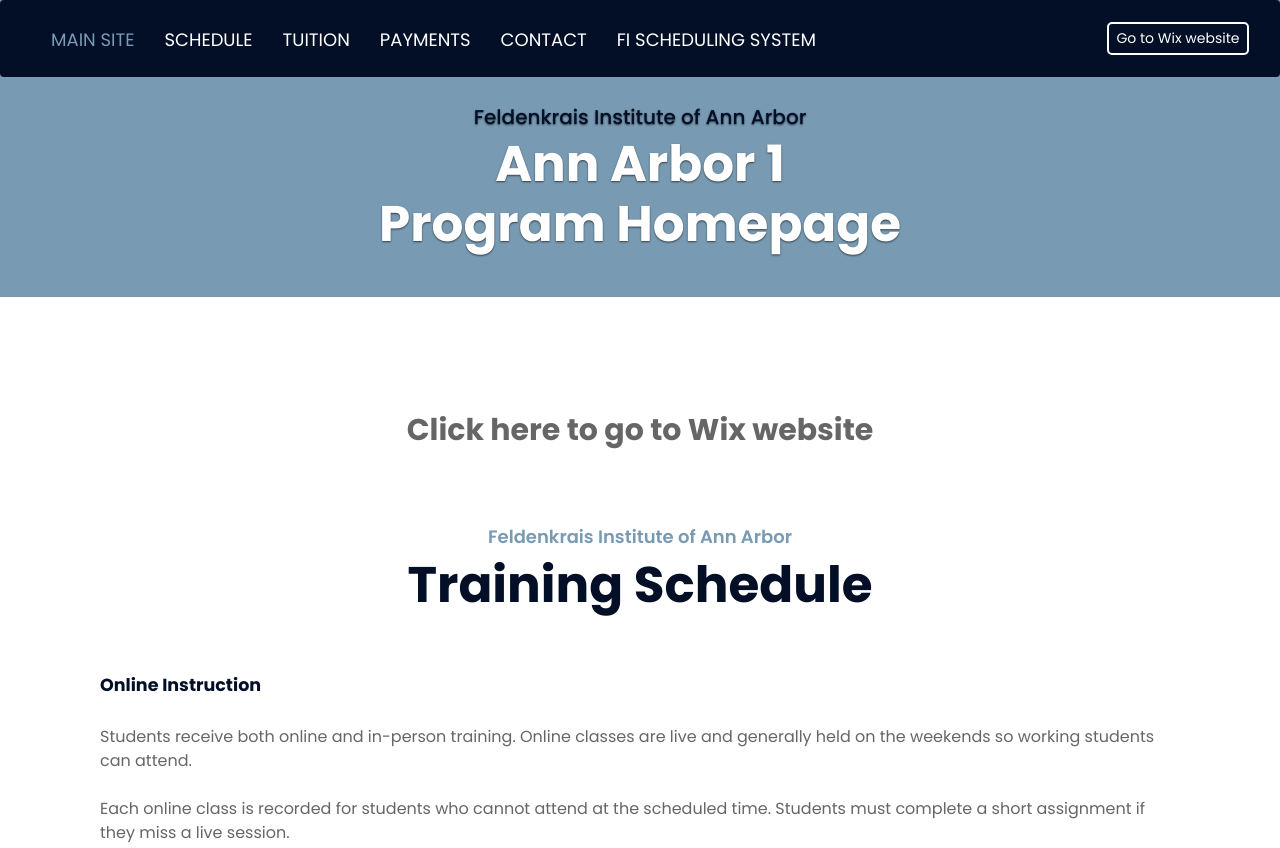
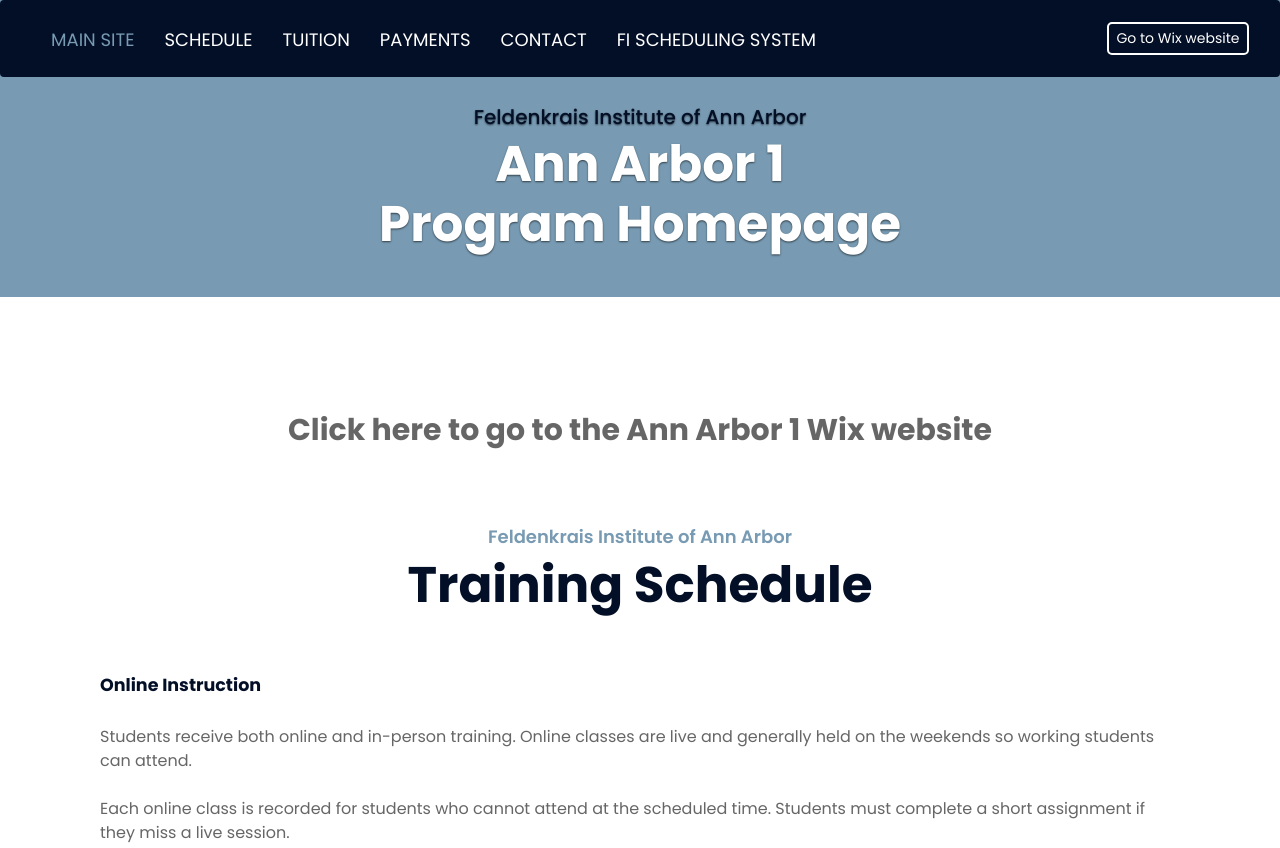
Before and after one commit to allgreen2/annarbor1, a plain HTML site: page index.html in a window 1280 px wide. Shown: the top 848 px of the page. Drawn offline with nearby package versions, Linux system fonts and the light colour scheme; a script that the page names is missing.

Commit message:
Update index.html

```diff
--- a/index.html
+++ b/index.html
@@ -76,7 +76,7 @@
     <div id="schedule" class="container-fluid">
         <div class="container">
             <div class="section-header text-center">
-                <h2 style="font-size: 3em;"><a href="https://feldenkraisaa.wixsite.com/fiaa1">Click here to go to Wix website</a></h2>
+                <h2 style="font-size: 3em;"><a href="https://feldenkraisaa.wixsite.com/fiaa1">Click here to go to the Ann Arbor 1 Wix website</a></h2>
                 <br>
                 <br>
                 <br>
```
